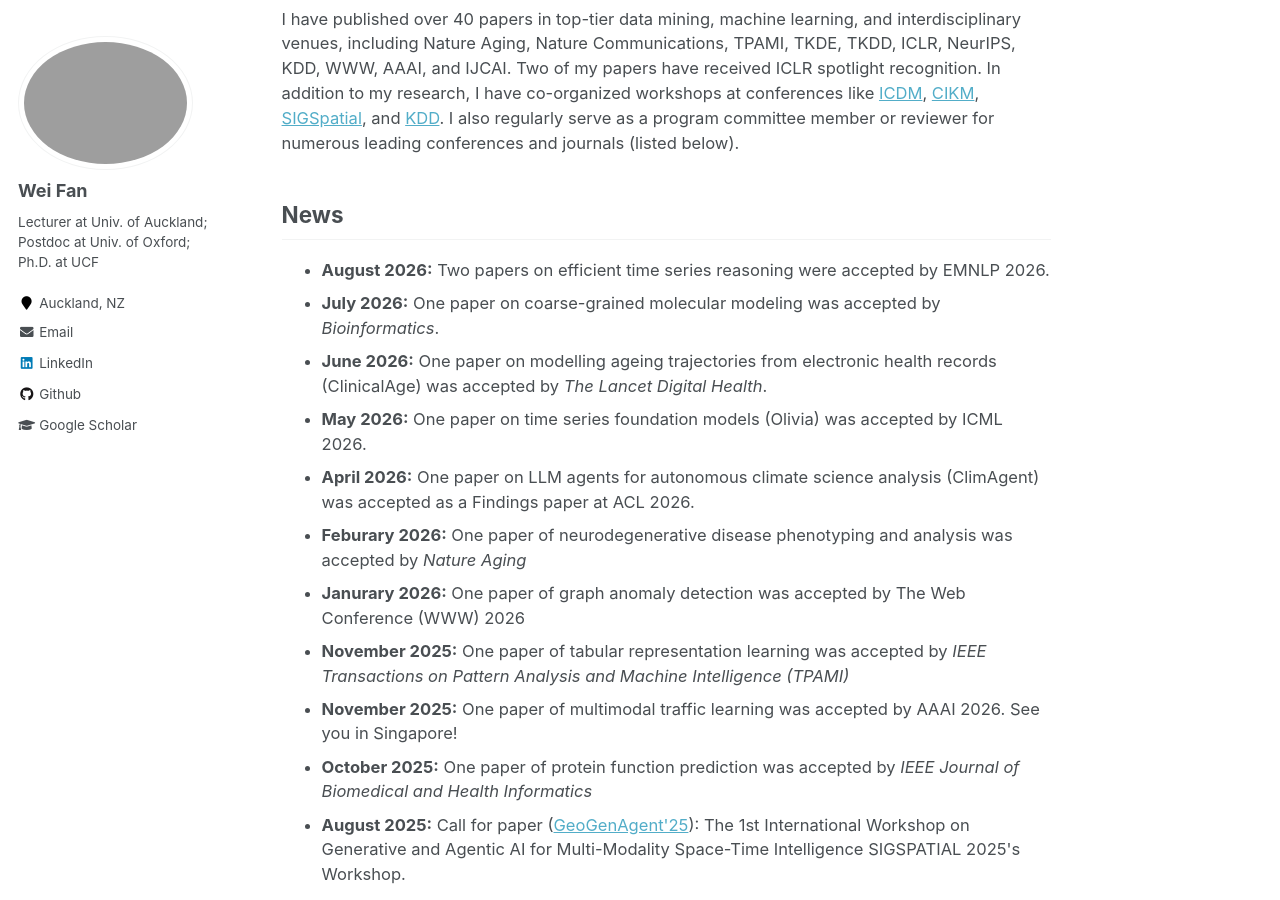
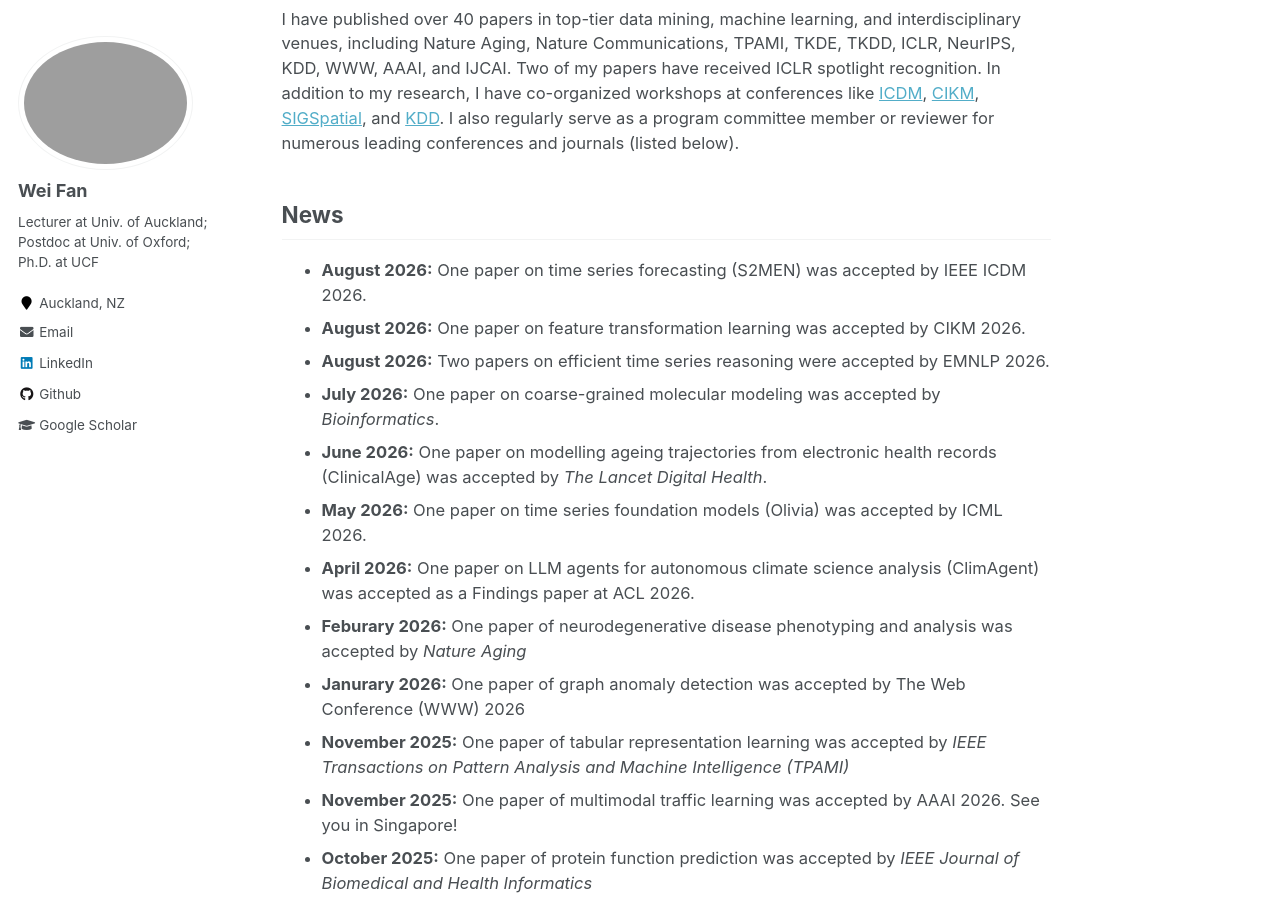
Before and after one commit to weifantt/weifantt.github.io, a Jekyll site: the page built from _pages/about.md, in a window 1280 px wide and 900 px high, scrolled down 744 px. Built offline with Jekyll 4.4.1, drawn with Linux system fonts in a browser that asks for light colours.

Commit message:
Add CIKM 2026 and ICDM 2026 acceptances to News
Co-Authored-By: Claude Opus 4.8 <noreply@anthropic.com>

```diff
--- a/_pages/about.md
+++ b/_pages/about.md
@@ -42,6 +42,8 @@ I have published over 40 papers in top-tier data mining, machine learning, and i
 
 <h2>News</h2>
 <ul>
+    <li><strong>August 2026:</strong> One paper on time series forecasting (S2MEN) was accepted by IEEE ICDM 2026.</li>
+    <li><strong>August 2026:</strong> One paper on feature transformation learning was accepted by CIKM 2026.</li>
     <li><strong>August 2026:</strong> Two papers on efficient time series reasoning were accepted by EMNLP 2026.</li>
     <li><strong>July 2026:</strong> One paper on coarse-grained molecular modeling was accepted by <em>Bioinformatics</em>.</li>
     <li><strong>June 2026:</strong> One paper on modelling ageing trajectories from electronic health records (ClinicalAge) was accepted by <em>The Lancet Digital Health</em>.</li>
```
